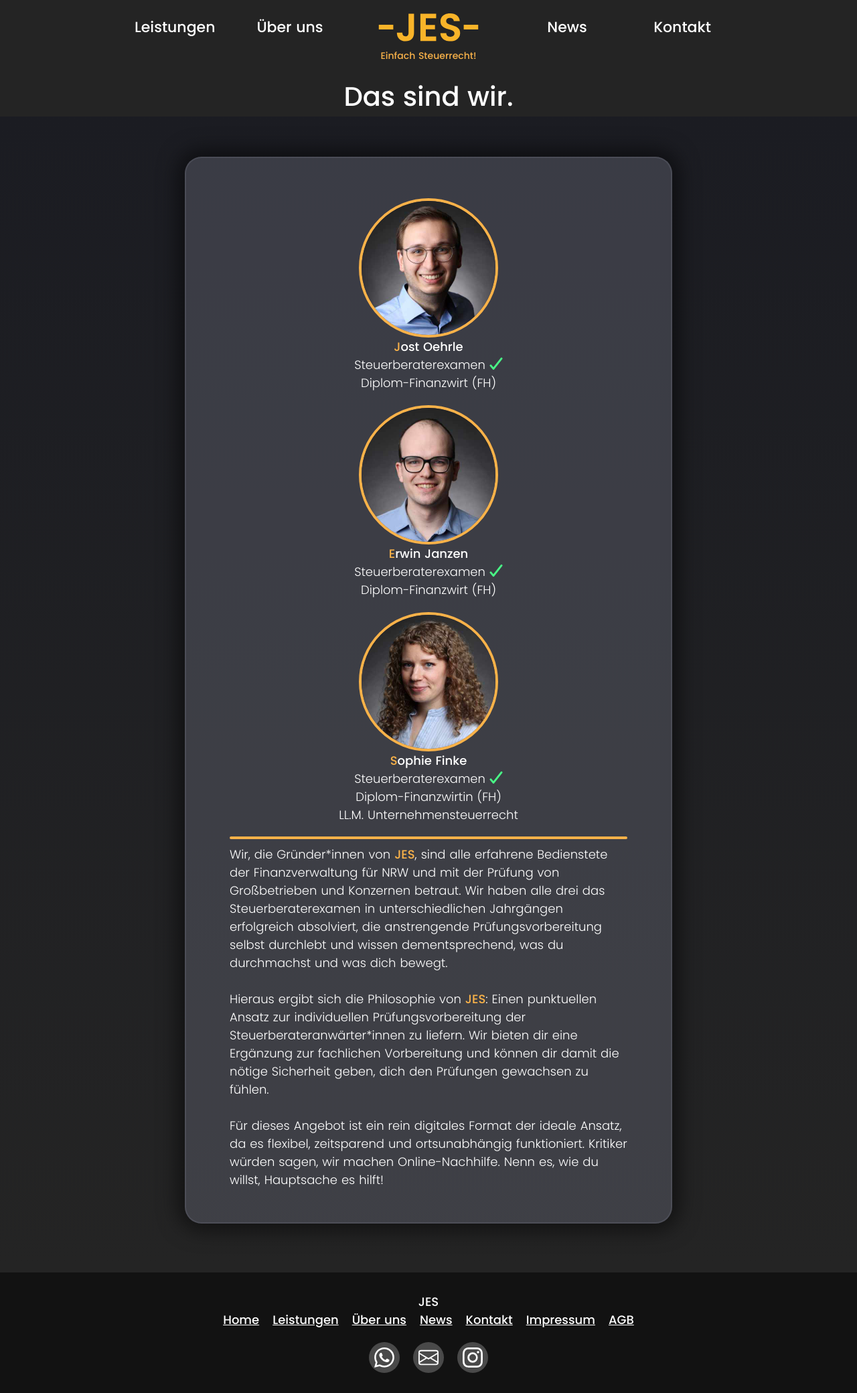
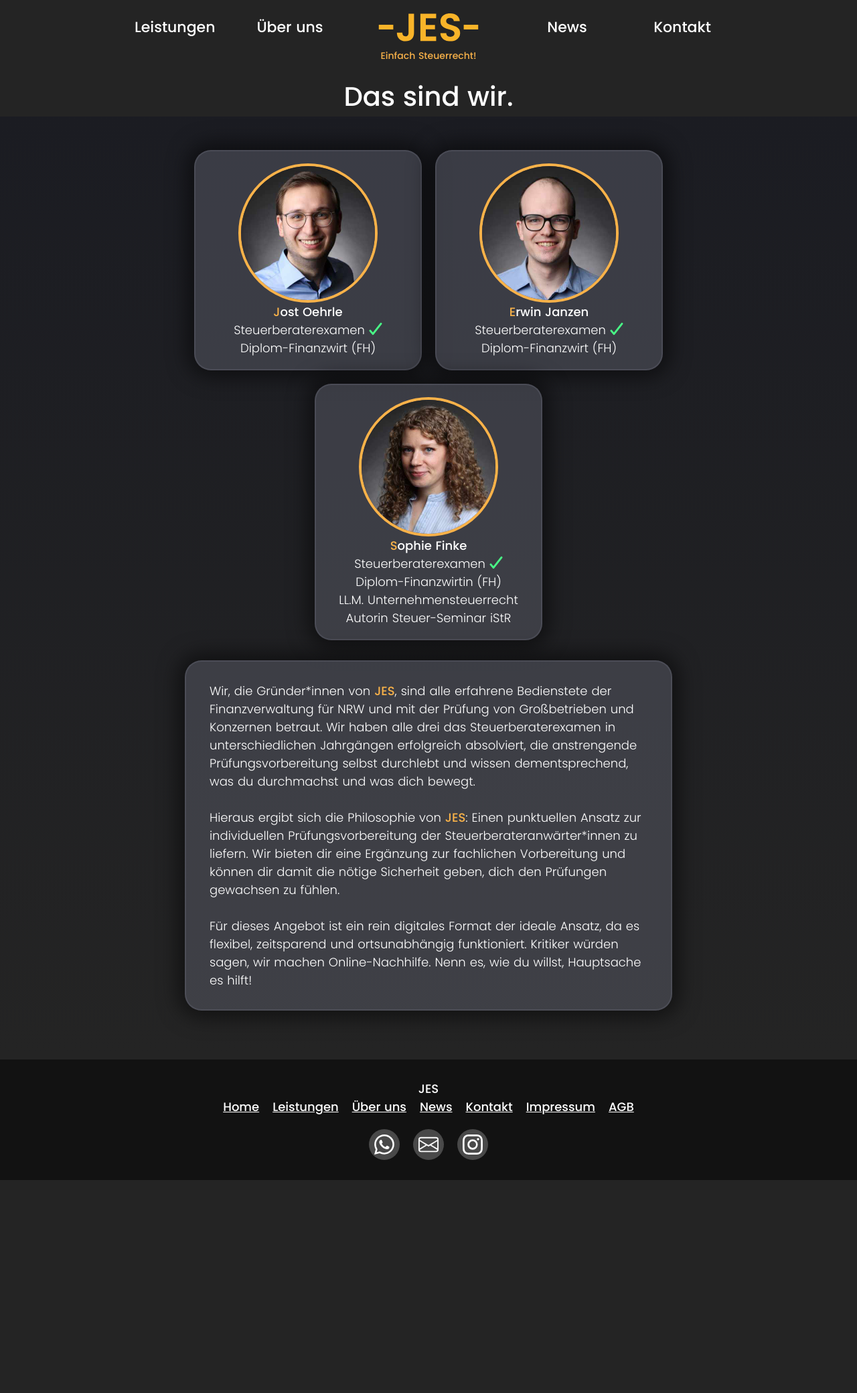
Before and after one commit to Hangman/jespage, a Jekyll site: the page built from team.md, in a window 1280 px wide. Shown: the whole page at 67% size. Built offline with Jekyll 4.4.1, drawn with Linux system fonts in a browser that asks for light colours; after the commit the page ends 1762 px from its top, so only the background shows below that.

Commit message:
New team layout
Signed-off-by: Matthias <webmaster@pottgames.de>

```diff
--- a/_layouts/team.html
+++ b/_layouts/team.html
@@ -5,10 +5,7 @@ layout: default
 <div class="content-background-gradient">
   <div class="content-body">
     <div class="block-container">
-      <div class="big-block">
-        <div class="centered-container">
-          <div class="person-container">
-            <div class="person">
+      <div class="person-block">
         <div class="centered-container">
           <img src="{{ site.baseurl }}/assets/images/jost.jpg" alt="Bild von Jost" class="person-image" />
         </div>
@@ -19,7 +16,8 @@ layout: default
         </div>
         <p class="block-text">Diplom-Finanzwirt (FH)</p>
       </div>
-            <div class="person">
+
+      <div class="person-block">
         <div class="centered-container">
           <img src="{{ site.baseurl }}/assets/images/erwin.jpg" alt="Bild von Erwin" class="person-image" />
         </div>
@@ -30,7 +28,8 @@ layout: default
         </div>
         <p class="block-text">Diplom-Finanzwirt (FH)</p>
       </div>
-            <div class="person">
+
+      <div class="person-block">
         <div class="centered-container">
           <img src="{{ site.baseurl }}/assets/images/sophie.jpg" alt="Bild von Sophie" class="person-image" />
         </div>
@@ -41,12 +40,10 @@ layout: default
         </div>
         <p class="block-text">Diplom-Finanzwirtin (FH)</p>
         <p class="block-text">LL.M. Unternehmensteuerrecht</p>
-            </div>
-          </div>
+        <p class="block-text">Autorin Steuer-Seminar iStR</p>
       </div>
 
-        <hr class="block-title-text-separator" />
-
+      <div class="big-block">
         <span class="block-text-left">{{ content }}</span>
       </div>
     </div>
--- a/assets/css/main.css
+++ b/assets/css/main.css
@@ -454,10 +454,10 @@ summary {
   border: 2px solid var(--block-color);
   border-radius: 25px;
   background-color: var(--block-color);
-  padding-left: 65px;
-  padding-right: 65px;
-  padding-top: 50px;
-  padding-bottom: 50px;
+  padding-left: 35px;
+  padding-right: 35px;
+  padding-top: 30px;
+  padding-bottom: 30px;
   box-shadow: 0px 0px 30px 10px var(--block-shadow-color);
   margin-left: 20px;
   margin-right: 20px;
@@ -666,20 +666,25 @@ ol {
   font-weight: 300;
 }
 
-.person-container {
-  display: flex;
-  justify-content: center;
-  flex-wrap: wrap;
-}
-
-.person {
+.person-block {
   display: block;
   min-width: 300px;
   max-width: 300px;
-  padding: 10px 10px 10px 10px;
+  border: 2px solid var(--block-color);
+  border-radius: 25px;
+  background-color: var(--block-color);
+  padding-left: 18px;
+  padding-right: 18px;
+  padding-top: 18px;
+  padding-bottom: 18px;
+  box-shadow: 0px 0px 30px 10px var(--block-shadow-color);
+  margin-left: 10px;
+  margin-right: 10px;
+  margin-top: 10px;
+  margin-bottom: 10px;
 }
 
-.person p {
+.person-block p {
   text-align: center;
 }
 
@@ -815,14 +820,14 @@ table.block-table thead th {
     padding-bottom: 10px;
   }
   .big-block {
-    padding-left: 15px;
-    padding-right: 15px;
-    padding-top: 15px;
-    padding-bottom: 15px;
+    padding-left: 10px;
+    padding-right: 10px;
+    padding-top: 10px;
+    padding-bottom: 10px;
     margin-left: 0px;
     margin-right: 0px;
-    margin-top: 10px;
-    margin-bottom: 10px;
+    margin-top: 15px;
+    margin-bottom: 15px;
   }
   .block-title {
     font-size: 22px;
```
Lines whose indentation alone changed are shown as unchanged.
